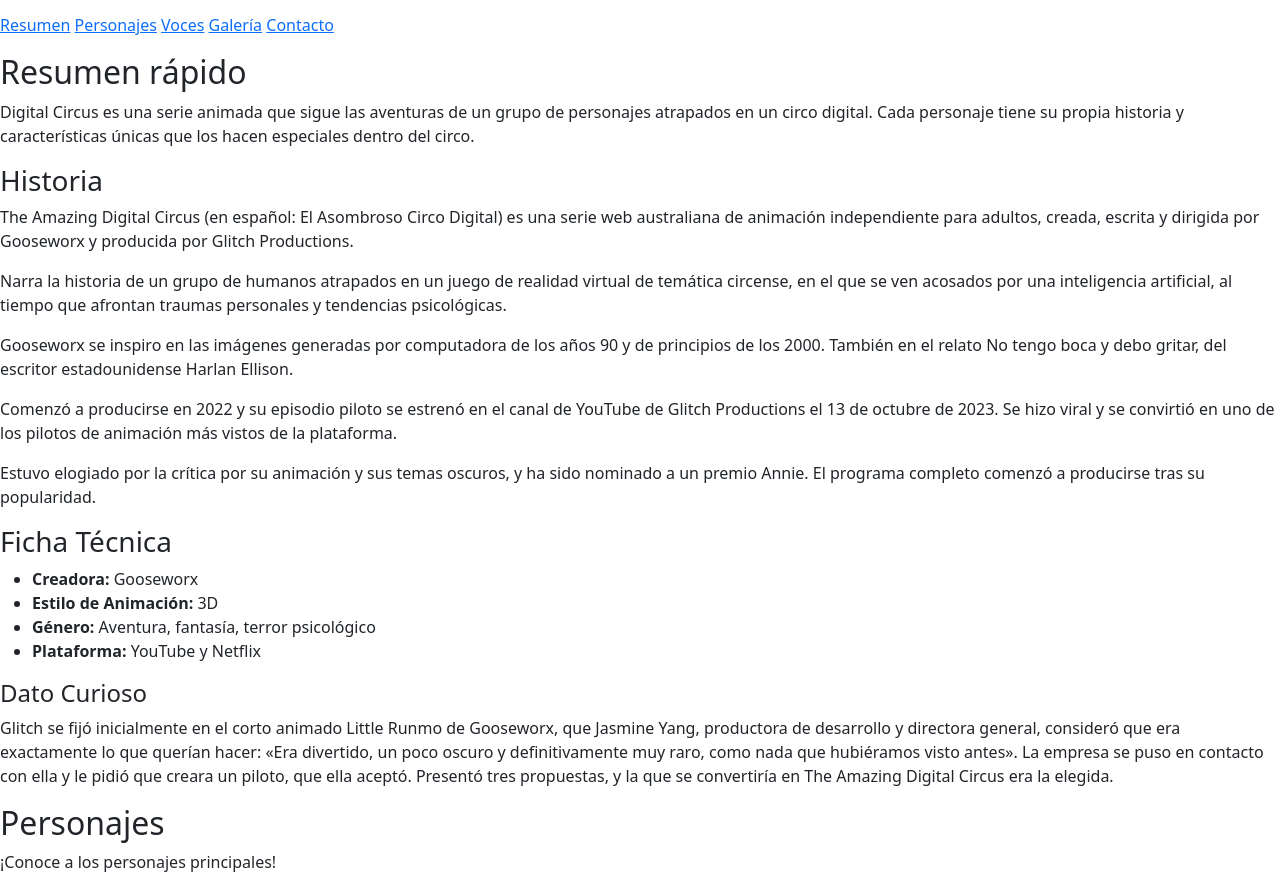
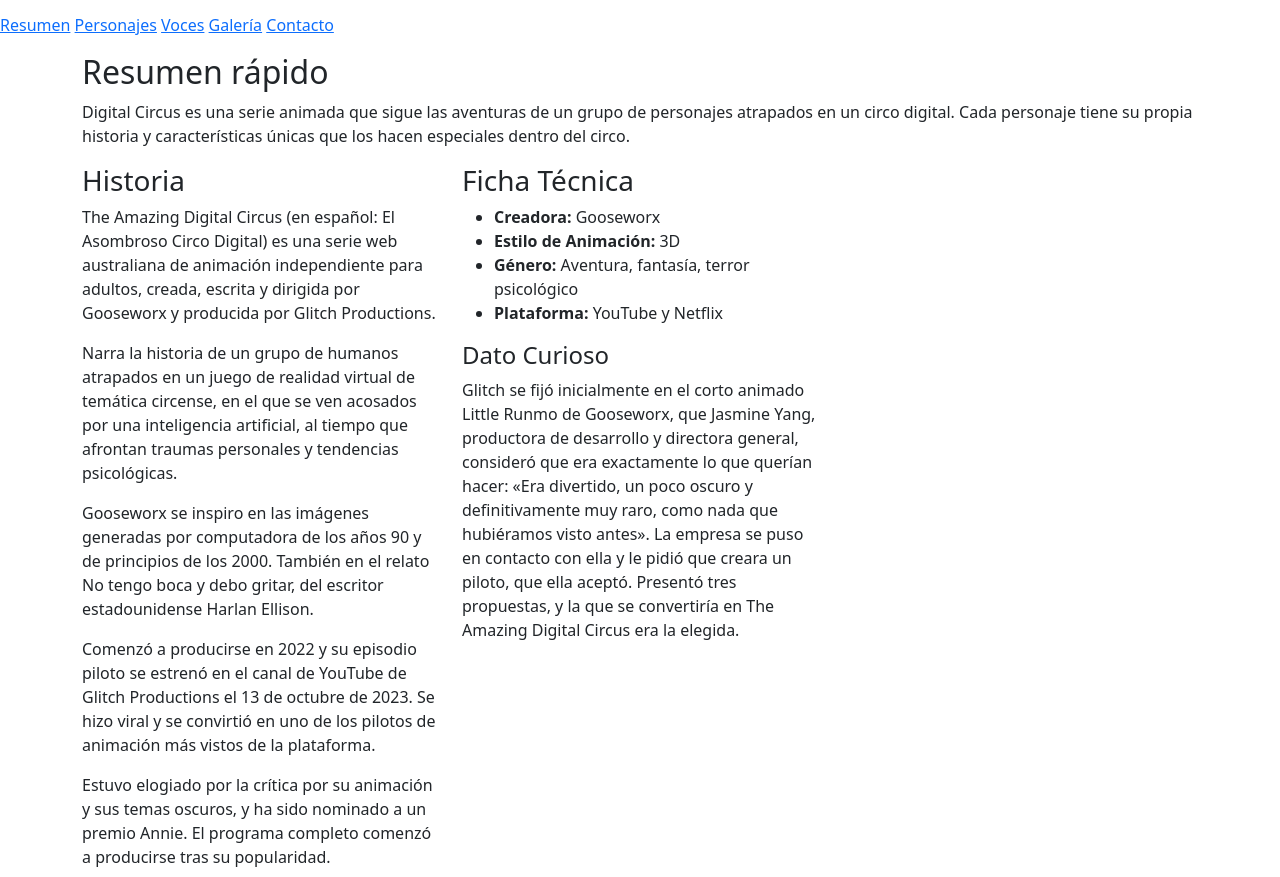
Before and after one commit to NadiaOl15/bootstrap5aTIAEVND, a website: page index.html in a window 1280 px wide. Shown: the part 1449-2326 px from the top of the page. Drawn offline with nearby package versions, Linux system fonts and the light colour scheme.

Commit message:
First grid with bootstrap (row, col)

```diff
--- a/index.html
+++ b/index.html
@@ -46,7 +46,7 @@
         </section>
         <!-- layout de contenido + sidebar -->
         <section id="resumen" aria-labelledby="titulo-resumen">
-            <header>
+            <header class="container">
                 <h2 id="titulo-resumen">Resumen rápido</h2>
                 <p>Digital Circus es una serie animada que sigue las aventuras de un
                     grupo de personajes atrapados en un circo digital.
@@ -54,9 +54,10 @@
                     características únicas que los hacen especiales dentro del circo.
                 </p>
             </header>
-            <div>
+            <div class="container">
+                <div class="row">
                     <!-- columna principal -->
-                <article aria-labelledby="titulo-historia">
+                    <article class="col-12 col-md-4" aria-labelledby="titulo-historia">
                         <h3 id="titulo-historia">Historia</h3>
                         <p>The Amazing Digital Circus (en español: El Asombroso Circo Digital)
                             es una serie web australiana de animación independiente para adultos, creada,
@@ -80,7 +81,7 @@
                         </p>
                     </article>
                     <!-- Sidebar -->
-                <aside aria-labelledby="titulo-ficha">
+                    <aside class="col-12 col-md-4" aria-labelledby="titulo-ficha">
                         <h3 id="titulo-ficha">Ficha Técnica</h3>
                         <ul>
                             <li><strong>Creadora:</strong> Gooseworx</li>
@@ -100,6 +101,7 @@
                             </p>
                         </section>
                     </aside>
+                </div>
             </div>
         </section>
         <section id="personajes" aria-labelledby="titulo-personajes">
```
Lines whose indentation alone changed are shown as unchanged.
